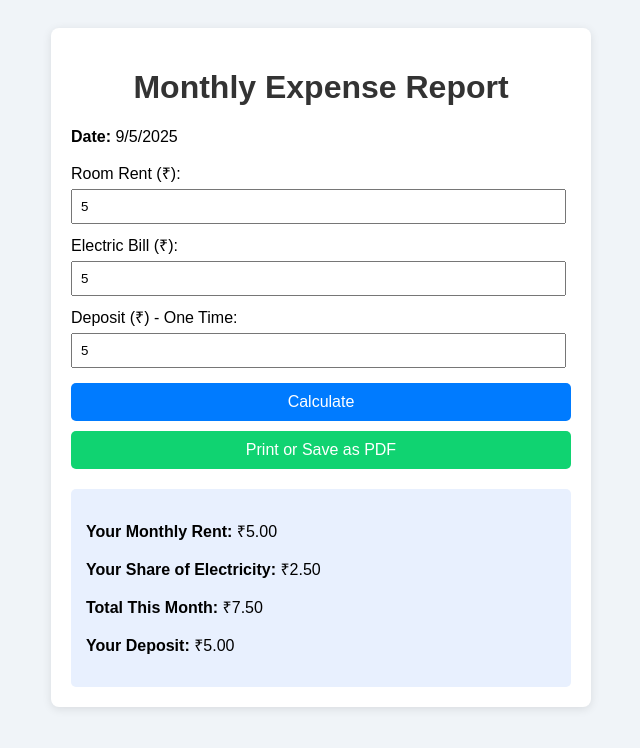
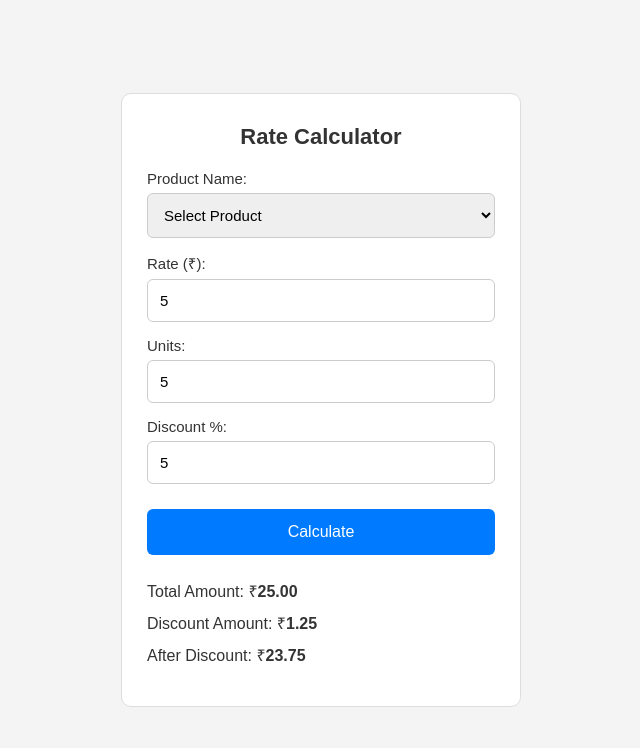
Before and after one commit to dhananjay009/rentExpenses, a plain HTML site: page index.html in a window 1280 px wide. Both pictures are taken after typing "5", "5", "5" into the empty fields and a click on the button "Calculate". Shown: the whole page, without its empty margins (319-959 px from the left). Drawn offline with Linux system fonts and the light colour scheme.

Commit message:
Add files via upload

```diff
--- a/index.html
+++ b/index.html
@@ -2,140 +2,173 @@
 <html lang="en">
 <head>
   <meta charset="UTF-8">
-  <title>Monthly Report</title>
+  <title>Rate Calculator</title>
+  <meta name="viewport" content="width=device-width, initial-scale=1.0">
   <style>
+    /* Base Reset */
+    * {
+      margin: 0;
+      padding: 0;
+      box-sizing: border-box;
+    }
+
     body {
       font-family: Arial, sans-serif;
-      background: #f0f4f8;
+      background-color: #f4f4f4;
+      min-height: 100vh;
+      display: flex;
+      justify-content: center;
+      align-items: center;
       padding: 20px;
     }
 
-    h1 {
+    .container {
+      background-color: #fff;
+      padding: 30px 25px;
+      border-radius: 10px;
+      width: 100%;
+      max-width: 400px;
+      border: 1px solid #ddd;
+    }
+
+    h2 {
       text-align: center;
       color: #333;
-    }
-
-    .container {
-      max-width: 500px;
-      margin: auto;
-      background: white;
-      padding: 20px;
-      border-radius: 8px;
-      box-shadow: 0 2px 10px rgba(0,0,0,0.1);
+      margin-bottom: 20px;
+      font-weight: 600;
+      font-size: 22px;
     }
 
     label {
       display: block;
-      margin-top: 10px;
+      margin-top: 15px;
+      font-size: 15px;
+      color: #333;
     }
 
-    input {
-      width: 95%;
-      padding: 8px;
-      margin-top: 5px;
+    input, select {
+      width: 100%;
+      padding: 12px;
+      margin-top: 6px;
+      border: 1px solid #ccc;
+      border-radius: 6px;
+      font-size: 15px;
     }
 
-    #results {
-      margin-top: 20px;
-      background: #e8f0fe;
-      padding: 15px;
-      border-radius: 5px;
+    input:focus, select:focus {
+      outline: none;
+      border-color: #007bff;
     }
 
     button {
-      margin-top: 15px;
-      padding: 10px;
       width: 100%;
+      padding: 14px;
       background-color: #007bff;
       color: white;
+      font-size: 16px;
       border: none;
-      border-radius: 5px;
-      font-size: 16px;
+      border-radius: 6px;
+      margin-top: 25px;
+      cursor: pointer;
+      transition: background-color 0.3s;
     }
 
     button:hover {
       background-color: #0056b3;
     }
-    @media print {
-  body * {
-    visibility: hidden;
+
+    .result {
+      margin-top: 25px;
+      font-size: 16px;
+      color: #333;
     }
-  .report-section, .report-section * {
-    visibility: visible;
+
+    .result p {
+      margin: 10px 0;
     }
-  .report-section {
-    position: absolute;
-    left: 0;
-    top: 0;
-    width: 100%;
+
+    .result span {
+      font-weight: bold;
+    }
+
+    /* Responsive: Larger and centered on small screens */
+    @media (max-width: 600px) {
+      .container {
+        padding: 40px 30px;
+        font-size: 18px;
+      }
+
+      h2 {
+        font-size: 24px;
+      }
+
+      input, select, button {
+        font-size: 17px;
+      }
+
+      button {
+        padding: 16px;
+      }
+
+      .result {
+        font-size: 17px;
       }
     }
   </style>
 </head>
 <body>
-  <div class="report-section">
-  <!-- Existing Report HTML goes here -->
 
 <div class="container">
-    <h1>Monthly Expense Report</h1>
+  <h2>Rate Calculator</h2>
 
-    <p><strong>Date:</strong> <span id="currentDate"></span></p>
+  <!-- Product Dropdown -->
+  <label for="product">Product Name:</label>
+  <select id="product" onchange="updateRate()">
+    <option value="" disabled selected>Select Product</option>
+    <option value="119">Rollan</option>
+    <option value="149">Gel</option>
+    <option value="349">Spray</option>
 
-    <label>Room Rent (₹):</label>
-    <input type="number" id="rent" placeholder="Enter rent amount">
+  </select>
 
-    <label>Electric Bill (₹):</label>
-    <input type="number" id="electricity" placeholder="Enter full electric bill">
+  <label for="rate">Rate (₹):</label>
+  <input type="number" id="rate" value="" placeholder="Enter rate">
 
-    <label>Deposit (₹) - One Time:</label>
-    <input type="number" id="deposit" placeholder="Enter deposit if any">
+  <label for="units">Units:</label>
+  <input type="number" id="units" value="" placeholder="Enter number of units">
+
+  <label for="discount">Discount %:</label>
+  <input type="number" id="discount" value="" placeholder="Enter discount percentage">
 
   <button onclick="calculate()">Calculate</button>
-   <button onclick="window.print()" style="background-color: #10d371; color: #fff; padding: 10px; border: none; width: 100%; margin-top: 10px;">
-  Print or Save as PDF
-</button>
 
-
-
-    <div id="results">
-
-      <p><strong>Your Monthly Rent:</strong> ₹<span id="mrent">0</span></p>
-      <p><strong>Your Share of Electricity:</strong> ₹<span id="halfElectricity">0</span></p>
-      <p><strong>Total This Month:</strong> ₹<span id="total">0</span></p>
-      <!-- <p><strong>Remaining Balance:</strong> ₹<span id="remaining">0</span></p> -->
-       <p><strong>Your Deposit:</strong> ₹<span id="mdeposit">0</span></p>
-    </div>
+  <div class="result">
+    <p>Total Amount: ₹<span id="total">0.00</span></p>
+    <p>Discount Amount: ₹<span id="discountAmount">0.00</span></p>
+    <p>After Discount: ₹<span id="afterDiscount">0.00</span></p>
   </div>
 </div>
 
-
-
 <script>
-    // Set current date
-    document.getElementById("currentDate").textContent = new Date().toLocaleDateString();
+  function updateRate() {
+    const productSelect = document.getElementById("product");
+    const rateInput = document.getElementById("rate");
+    rateInput.value = productSelect.value;
+  }
 
   function calculate() {
-      const rent = parseFloat(document.getElementById("rent").value) || 0;
-      const electricity = parseFloat(document.getElementById("electricity").value) || 0;
-      const deposit = parseFloat(document.getElementById("deposit").value) || 0;
+    const rate = parseFloat(document.getElementById("rate").value) || 0;
+    const units = parseFloat(document.getElementById("units").value) || 0;
+    const discountPercent = parseFloat(document.getElementById("discount").value) || 0;
 
-      const mrent = rent;
-      const halfElectricity = electricity / 2;
-      const monthlyTotal = rent + halfElectricity;
-      const remaining = deposit - monthlyTotal;
-      const mdeposit = deposit;
+    const total = rate * units;
+    const discountAmount = (total * discountPercent) / 100;
+    const afterDiscount = total - discountAmount;
 
-       document.getElementById("mrent").textContent = mrent.toFixed(2);
-      document.getElementById("halfElectricity").textContent = halfElectricity.toFixed(2);
-      document.getElementById("total").textContent = monthlyTotal.toFixed(2);
-      document.getElementById("mdeposit").textContent = mdeposit.toFixed(2);
-      document.getElementById("remaining").textContent = remaining.toFixed(2);
-
+    document.getElementById("total").textContent = total.toFixed(2);
+    document.getElementById("discountAmount").textContent = discountAmount.toFixed(2);
+    document.getElementById("afterDiscount").textContent = afterDiscount.toFixed(2);
   }
-
-
-
-
 </script>
 
 </body>
```
Lines whose indentation alone changed are shown as unchanged.
